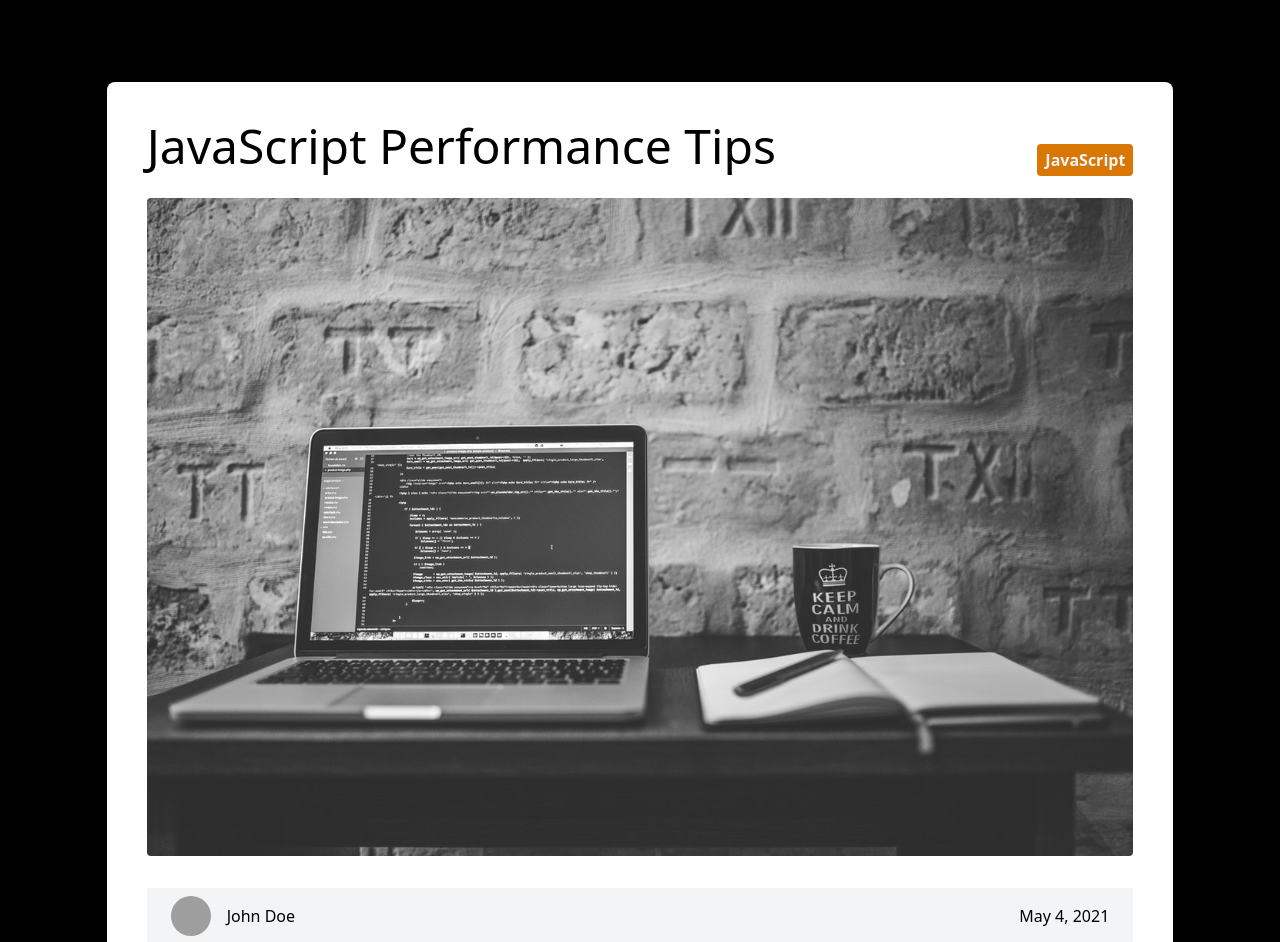
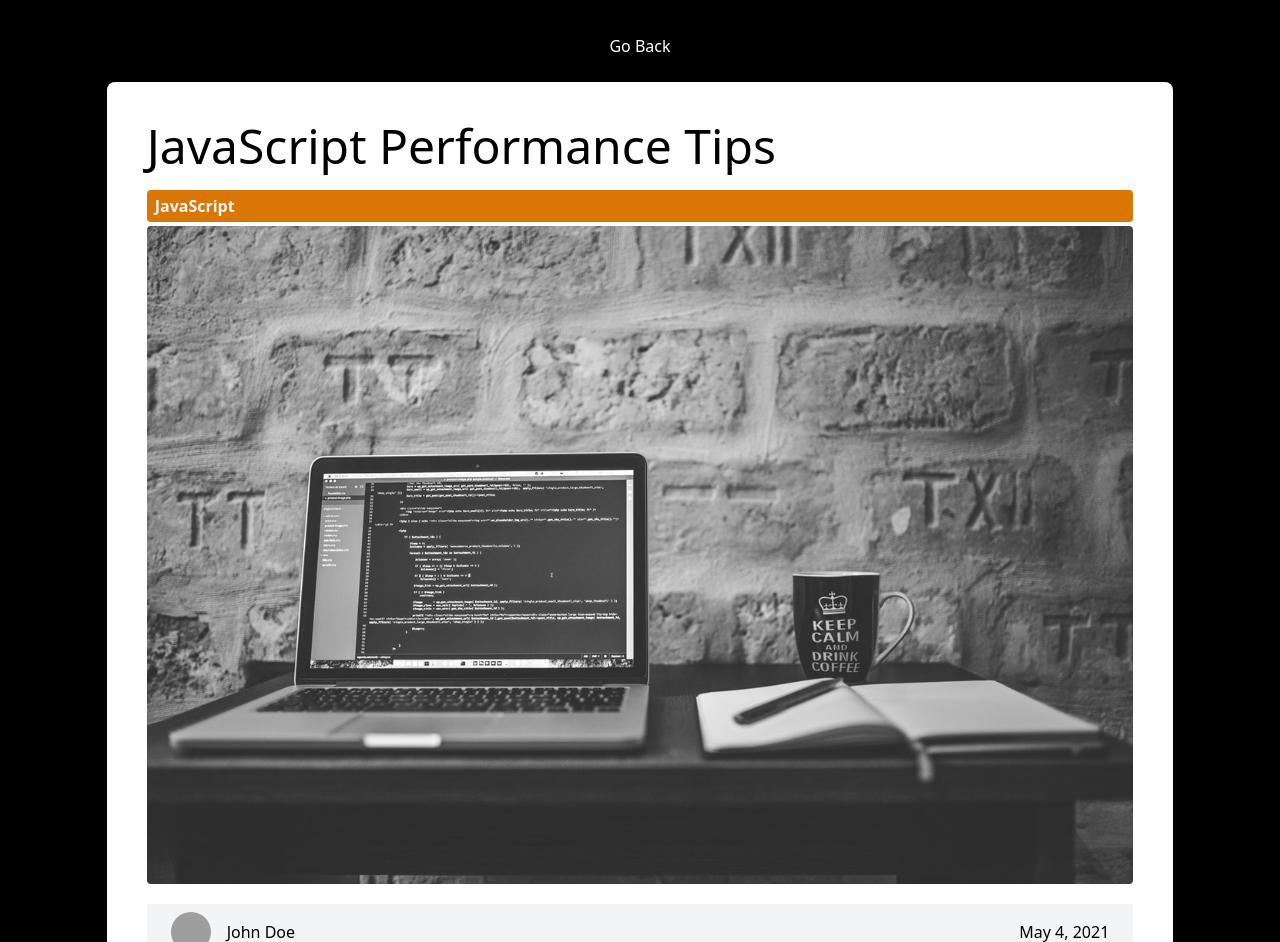
Before and after one commit to kenpfowler/next-js-blog, a Next.js app: page /blog/javascript-performance-tips in a window 1280 px wide. Shown: the part 150-1092 px from the top of the page. Built offline with nearby package versions, Linux system fonts and the light colour scheme; grey boxes are pictures that could not be loaded.

Commit message:
imporved resposiveness

```diff
--- a/components/CategoryLabel.js
+++ b/components/CategoryLabel.js
@@ -12,7 +12,7 @@ export default function CategoryLabel({ children }) {
 
   return (
     <div
-      className={`px-2 py-1 bg-category-${colorKey[children]} text-gray-100 font-bold rounded`}
+      className={`px-2 py-1 bg-category-${colorKey[children]} text-gray-100 font-bold rounded mb-1`}
     >
       <Link href={`/blog/category/${children.toLowerCase()}`}>{children}</Link>
     </div>
--- a/components/HamburgerMenu.js
+++ /dev/null
@@ -1,7 +0,0 @@
-import { useState } from "react";
-
-export default function HamburgerMenu() {
-  const [isOpen, setIsOpen] = useState(false);
-
-  return <div></div>;
-}
--- a/pages/blog/[slug].js
+++ b/pages/blog/[slug].js
@@ -12,15 +12,17 @@ export default function PostPage({
 }) {
   return (
     <Layout title={title}>
-      <Link href="/blog">Go Back</Link>
-      <div className="w-5/6 px-10 py-6 bg-white rounded-lg shadow-md mt-6 mx-auto">
-        <div className="flex justify-between items-center mt-4">
-          <h1 className="text-5xl mb-7">{title}</h1>
+      <Link href="/blog">
+        <a className="block text-white text-center">Go Back</a>
+      </Link>
+      <div className="w-full md:w-5/6 px-5 md:px-10 py-6 bg-white rounded-lg shadow-md mt-6 mx-auto">
+        <div className="flex flex-col justify-between mt-4">
+          <h1 className="text-5xl mb-5">{title}</h1>
           <CategoryLabel>{category}</CategoryLabel>
         </div>
         <img src={cover_image} alt="cover image" className="w-full rounded" />
 
-        <div className="flex justify-between items-center bg-gray-100 p-2 my-8">
+        <div className="flex justify-between items-center bg-gray-100 p-2 my-5">
           <div className="flex items-center">
             <img
               src={author_image}
@@ -32,7 +34,7 @@ export default function PostPage({
           <div className="mr-4">{date}</div>
         </div>
 
-        <div className="blog-text mt-2">
+        <div className="blog-text mt-2 overflow-clip">
           <div dangerouslySetInnerHTML={{ __html: marked(content) }}></div>
         </div>
       </div>
--- a/pages/blog/category/[category].js
+++ b/pages/blog/category/[category].js
@@ -12,10 +12,9 @@ export default function CategoryBlogPage({ posts, categoryName, categories }) {
       <div className="flex justify-between flex-col lg:flex-row">
         <div className="w-full mr-10">
           <h1 className="text-white text-5xl p-5 font-bold capitalize">
-            Posts in
             {categoryName === "css" || categoryName === "php"
-              ? categoryName.toUpperCase()
-              : categoryName}
+              ? `Posts in ${categoryName.toUpperCase()}`
+              : `Posts in ${categoryName}`}
           </h1>
 
           <div className="grid grid-cols-1 md:grid-cols-2 lg:grid-cols-3 gap-3">
```
